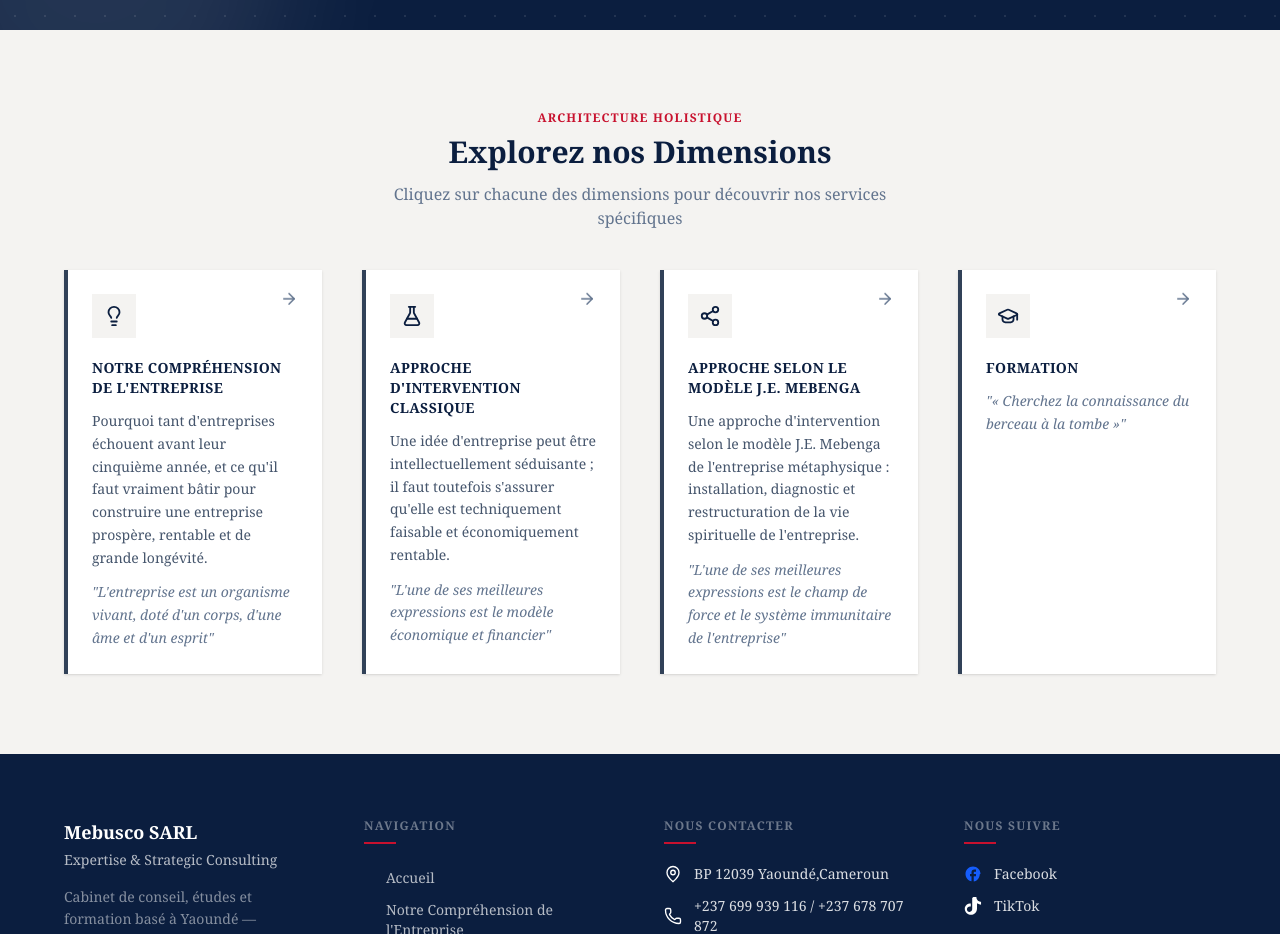
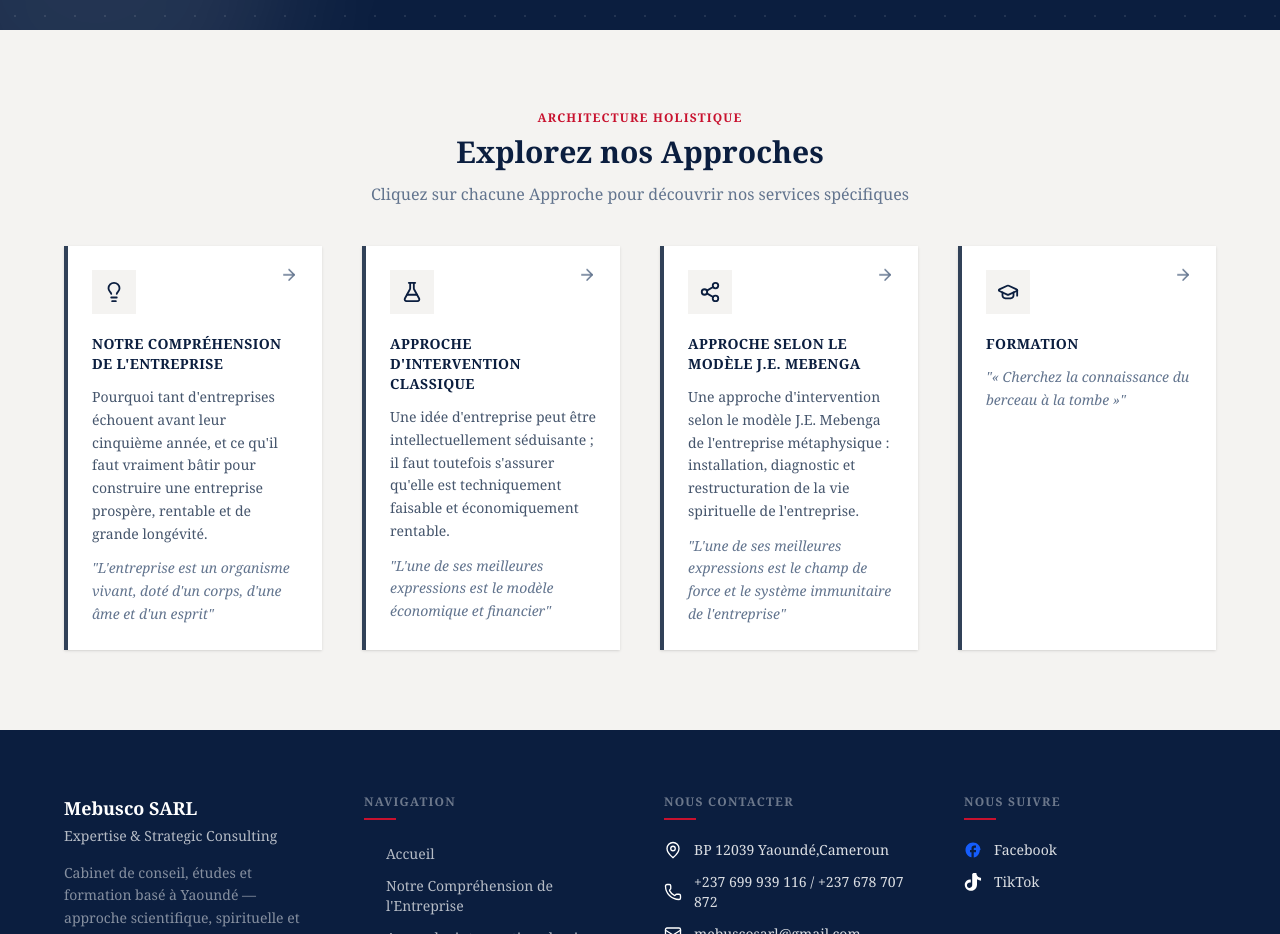
Before and after one commit to minkoulou/Mebusco_Sarl, a React (Vite) app: page / in a window 1280 px wide. Shown: the part 843-1777 px from the top of the page. Built offline with nearby package versions, Linux system fonts and the light colour scheme; no server answers.

Commit message:
fix:modification du sous explorer no dimensions par explorer nos approches

```diff
--- a/src/pages/accueil.jsx
+++ b/src/pages/accueil.jsx
@@ -161,11 +161,11 @@ export  function Accueil() {
           </p>
 
           <h2 className="dark:text-white mt-2 text-2xl font-bold text-navy md:text-3xl">
-            Explorez nos Dimensions
+            Explorez nos Approches
           </h2>
 
           <p className="mx-auto mt-3 dark:text-slate-400 max-w-xl text-sm text-slate-500 md:text-base">
-            Cliquez sur chacune des dimensions pour découvrir nos services
+            Cliquez sur chacune Approche pour découvrir nos services
             spécifiques
           </p>
 
```
